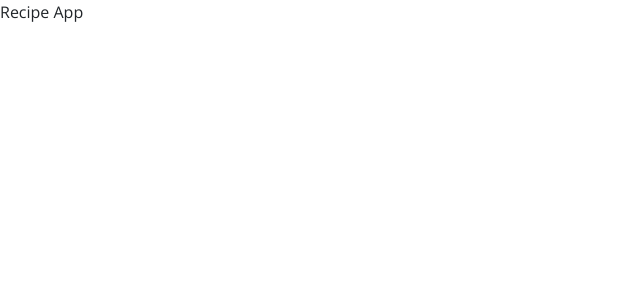
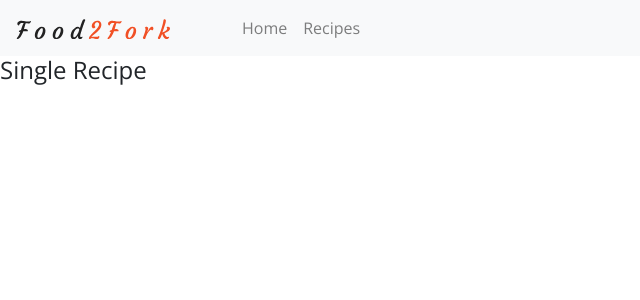
Before and after one commit to markvalenzuela72/recipe-app, a React (Create React App) app: page /recipes/1 in a window 1280 px wide. Shown: the top 300 px of the page, without its empty margins (0-640 px from the left). Built offline with nearby package versions, Linux system fonts and the light colour scheme.

Commit message:
navbar link update

```diff
--- a/src/App.js
+++ b/src/App.js
@@ -1,13 +1,32 @@
-import React, {Component} from 'react';
+import React, { Component } from 'react';
 import './App.css';
 import 'bootstrap/dist/css/bootstrap.min.css';
 
+import Home from './pages/Home';
+import Recipes from './pages/Recipes';
+import SingleRecipe from './pages/SingleRecipe';
+import Default from './pages/Default';
+
+import { BrowserRouter as Router, Route, Switch } from 'react-router-dom';
+
+import Navbar from './components/Navbar';
+
 class App extends Component {
-  render (){
-    return(
-      <div>
-      Recipe App
-    </div>
+  render() {
+    return (
+      <Router>
+        <main>
+          <Navbar>
+
+          </Navbar>
+          <Switch>
+            <Route path="/" exact component={Home} />
+            <Route path="/recipes" exact component={Recipes} />
+            <Route path="/recipes/:id" component={SingleRecipe} />
+            <Route component={Default} />
+          </Switch>
+        </main>
+      </Router>
     )
   }
 
--- /dev/null
+++ b/src/components/Navbar.js
@@ -0,0 +1,27 @@
+import React, { Component } from 'react';
+
+import logo from '../images/logo.svg';
+import {Link} from 'react-router-dom';
+
+
+export default function Navbar(){
+    return <nav className="navbar navbar-expand-sm navbar-light bg-light" >
+        <Link to="/" className="navbar-brand">
+            <img src={logo} alt="logo" />
+        </Link>
+        <div className="collapse navbar-collapse show ml-sm-5">
+            <ul className="navbar-nav">
+                <li className="navbar-item">
+                    <Link className="nav-link" to="/">
+                        Home
+                    </Link>
+                </li>
+                <li className="navbar-item">
+                    <Link className="nav-link" to="/recipes">
+                        Recipes
+                    </Link>
+                </li>
+            </ul>
+        </div>
+    </nav>
+}
--- /dev/null
+++ b/src/pages/Default.js
@@ -0,0 +1,13 @@
+import React, { Component } from 'react';
+
+class Default extends Component {
+    render() {
+        return (
+            <h4>
+                Error 404
+            </h4>
+        );
+    }
+}
+
+export default Default;
--- /dev/null
+++ b/src/pages/Home.js
@@ -0,0 +1,13 @@
+import React, { Component } from 'react';
+
+class Home extends Component {
+    render() {
+        return (
+            <h4>
+                Homepage
+            </h4>
+        );
+    }
+}
+
+export default Home;
--- /dev/null
+++ b/src/pages/Recipes.js
@@ -0,0 +1,13 @@
+import React, { Component } from 'react';
+
+class Recipes extends Component {
+    render() {
+        return (
+            <h4>
+                Recipes
+            </h4>
+        );
+    }
+}
+
+export default Recipes;
--- /dev/null
+++ b/src/pages/SingleRecipe.js
@@ -0,0 +1,13 @@
+import React, { Component } from 'react';
+
+class SingleRecipe extends Component {
+    render() {
+        return (
+            <h4>
+                Single Recipe
+            </h4>
+        );
+    }
+}
+
+export default SingleRecipe;
```
